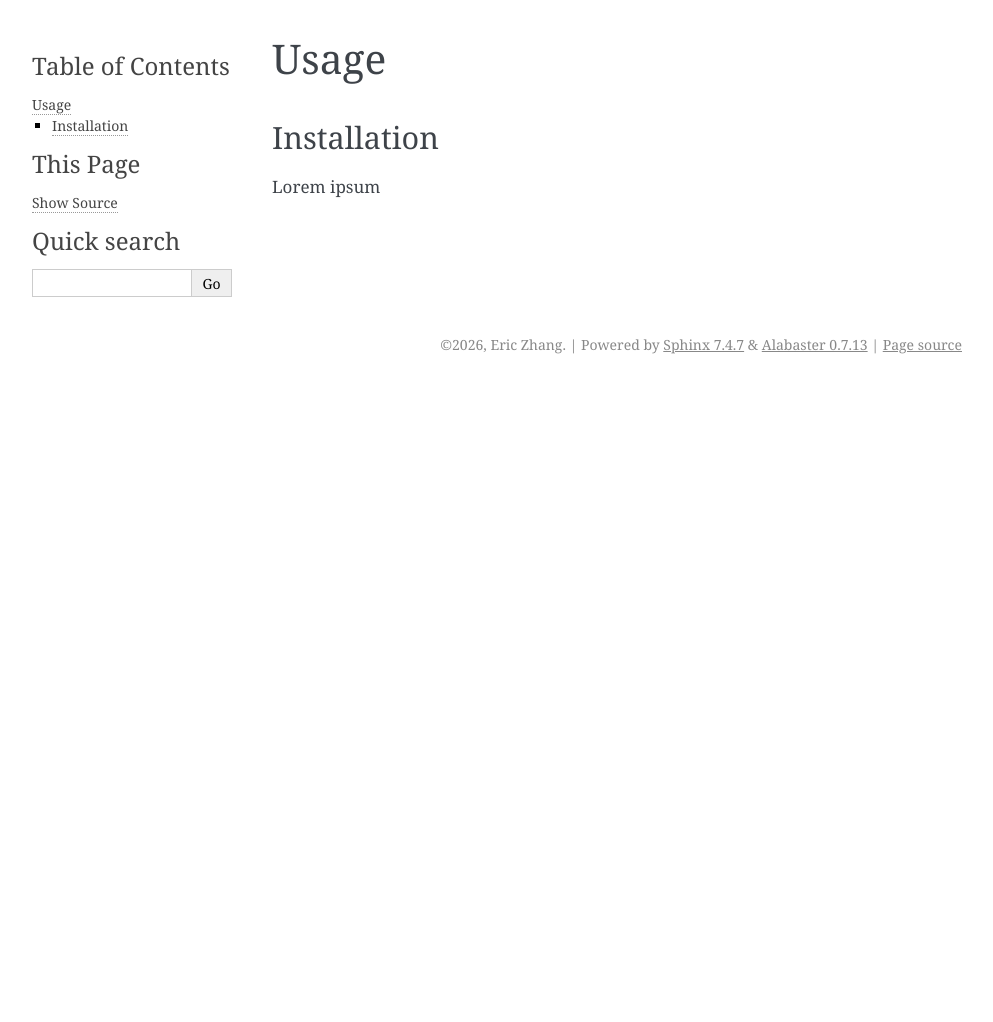
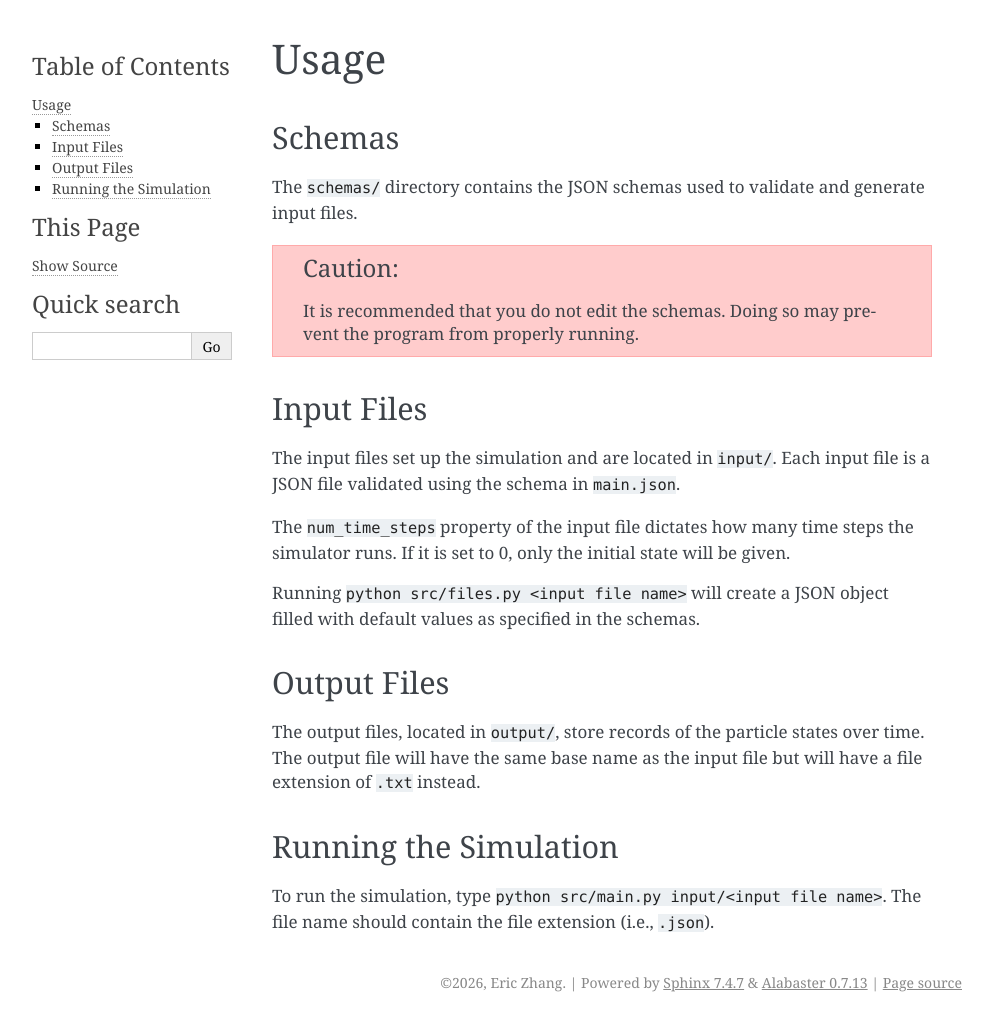
Before and after one commit to Eric2422/n-body-sim, a Sphinx documentation site: the page built from docs/source/usage.rst, in a window 1280 px wide. Shown: the whole page, without its empty margins (148-1141 px from the left). Built offline with Sphinx 7.4.7, drawn with Linux system fonts in a browser that asks for light colours; before the commit the page ends 900 px from its top, so only the background shows below that.

Commit message:
Copy and reformat "Usage" section of README into Sphinx

```diff
--- a/docs/source/usage.rst
+++ b/docs/source/usage.rst
@@ -1,8 +1,37 @@
 Usage
 =====
 
-.. _installation:
+Schemas
+-------
 
-Installation
+The ``schemas/`` directory contains the JSON schemas used to validate
+and generate input files.
+
+.. CAUTION::
+    It is recommended that you do not edit the schemas.
+    Doing so may prevent the program from properly running.
+
+Input Files
+-----------
+
+The input files set up the simulation and are located in ``input/``.
+Each input file is a JSON file validated using the schema in ``main.json``.
+
+The ``num_time_steps`` property of the input file dictates how many time steps the
+simulator runs. If it is set to 0, only the initial state will be given.
+
+Running ``python src/files.py <input file name>`` will create a JSON object filled
+with default values as specified in the schemas.
+
+Output Files
 ------------
-Lorem ipsum
+
+The output files, located in ``output/``, store records of the particle
+states over time. The output file will have the same base name as the input file
+but will have a file extension of ``.txt`` instead.
+
+Running the Simulation
+----------------------
+
+To run the simulation, type ``python src/main.py input/<input file name>``.
+The file name should contain the file extension (i.e., ``.json``).
```
